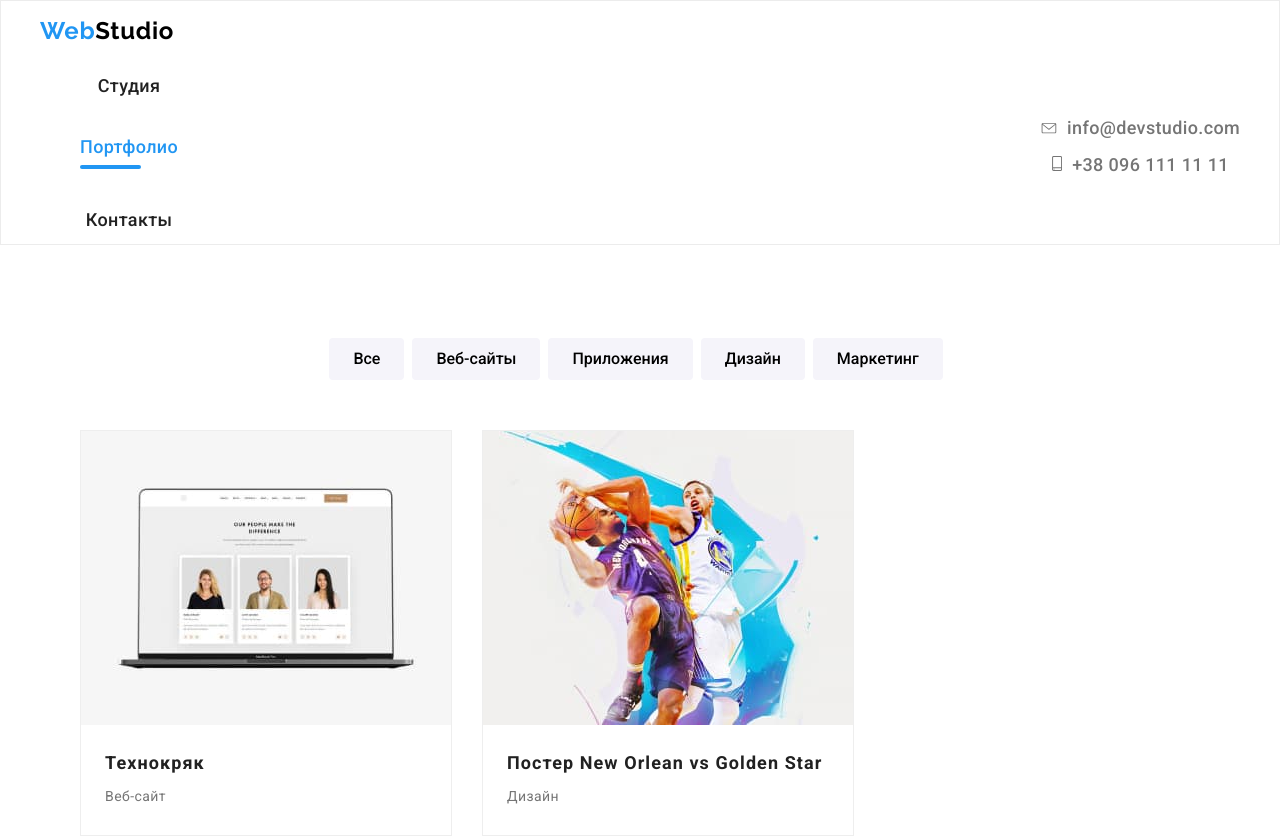
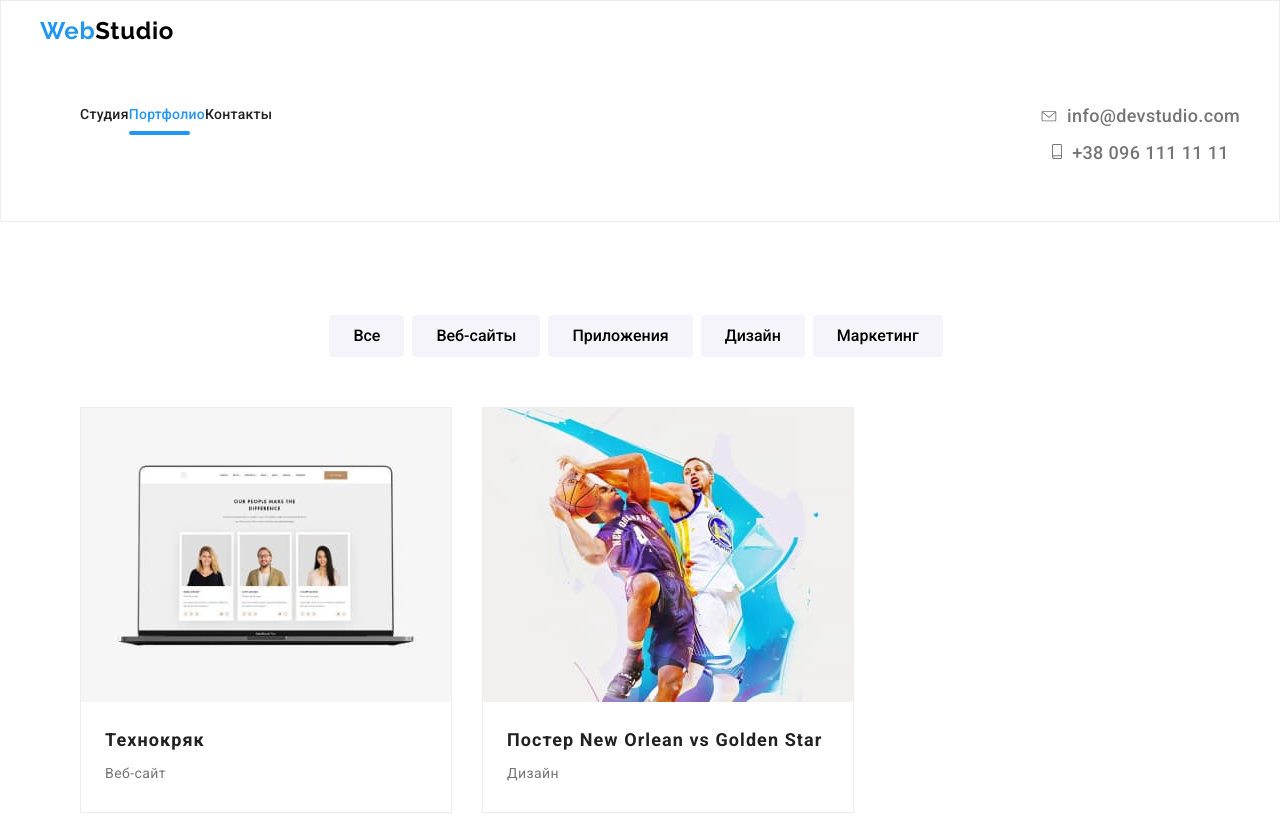
Before and after one commit to Khrystia92/goit-markup-hw-08-1, a plain HTML site: page portfolio.html in a window 1280 px wide. Shown: the top 839 px of the page. Drawn offline with Linux system fonts and the light colour scheme.

Commit message:
изменила хедер

```diff
--- a/sass/layout/_header.scss
+++ b/sass/layout/_header.scss
@@ -1,7 +1,6 @@
 .header {
 position: relative;
 border: 1px solid #ECECEC;
-z-index: 100;
 }
 .header .container {
 display: flex;
@@ -130,14 +129,14 @@ transition-timing-function:cubic-bezier(0.4, 0, 0.2, 1);
         width: 100%;
         height: 453px;
         background: #FFFFFF;
-        box-shadow: 0px 4px 8px rgba(0, 0, 0, 0.04),
-        0px 2px 4px rgba(0, 0, 0, 0.08), 0px 1px 3px rgba(0, 0, 0, 0.16);
         padding-top: 120px;
         padding-bottom: 60px;
         transform: translateY(-100%);
         transition: transform 500ms linear;
-        &.is-open {
-            transform: translateY(0);
+    &.is-open {
+        transform: translateY(0);
+        box-shadow: 0px 4px 8px rgba(0, 0, 0, 0.04),
+        0px 2px 4px rgba(0, 0, 0, 0.08), 0px 1px 3px rgba(0, 0, 0, 0.16);
           }
         }
 .navigation-list-item, .header-address-list {
@@ -151,8 +150,27 @@ align-items: center;
 .header-address{
     margin-top: 60px;
 }
-    @media screen and (min-width: 768px) {
+@media screen and (min-width: 768px) {
     .header-button {
         display: none;
     }
+    .menu-wrapper {
+        z-index: 100;
+        display: flex;
+        align-items: center;
+        justify-content: space-between;
+    }
+    .logo {
+        margin-right:81px;
+    }
+    .navigation-list {
+        display: flex;
+    }
+    .navigation-link {
+        display: block;
+        padding-top: 32px;
+        padding-bottom: 32px;
+        font-size: 14px;
+        line-height: 1.14;
+    }
 }
```
Also changed, not shown: css/main.css, css/main.min.css, 2 other files.
